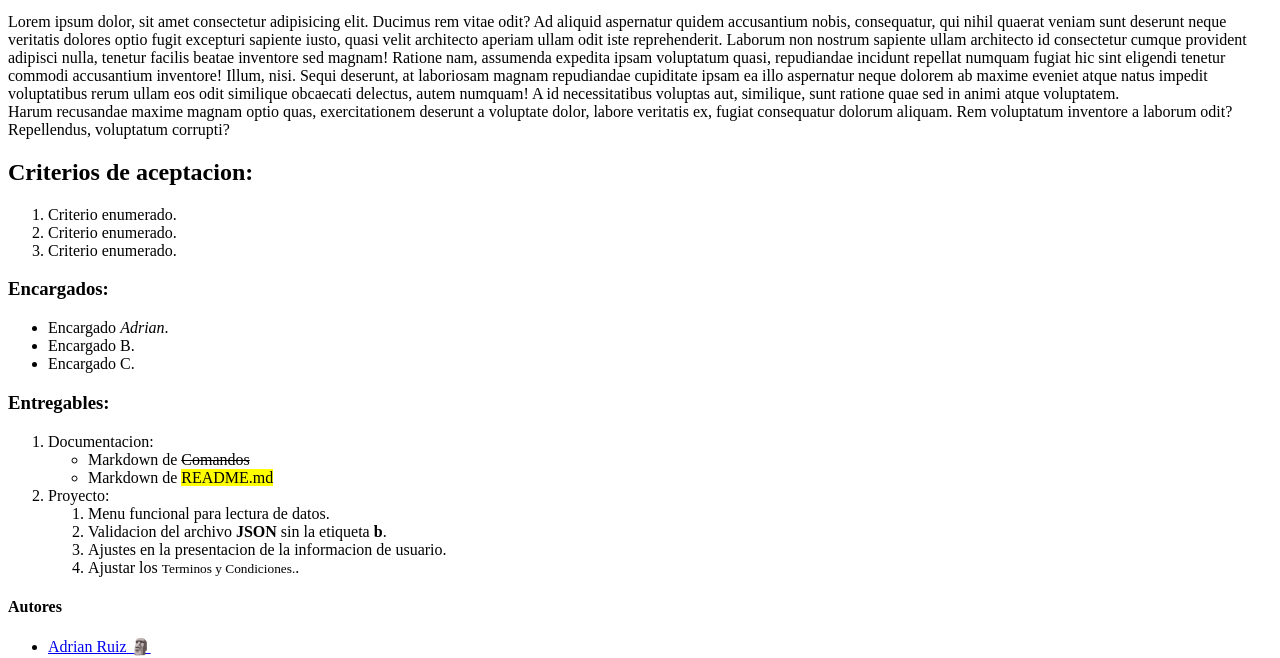
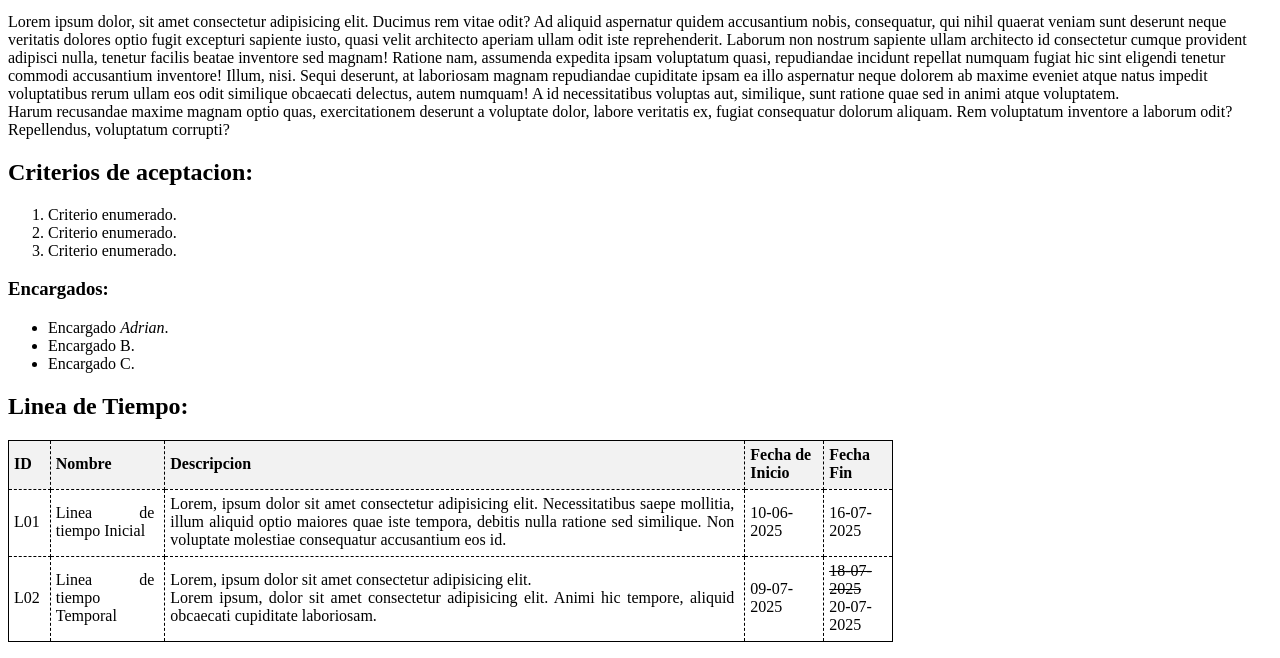
Before and after one commit to addsdev-campuslands/Skill-HTML, a plain HTML site: page index.html in a window 1280 px wide. Shown: the part 119-777 px from the top of the page. Drawn offline with Linux system fonts and the light colour scheme.

Commit message:
feat: :sparkles: Se crea un index html

```diff
--- a/index.html
+++ b/index.html
@@ -7,6 +7,30 @@
 </head>
 
 <body>
+    <style>
+        table {
+            width: 70%;
+            border: 1px solid black;
+            border-collapse: collapse;
+        }
+
+        th, td {
+            border-color: black;
+            border-style: dashed;
+            border-width: 1px;
+            padding: 5px 10px 7px 5px;
+        }
+
+        th {
+            background-color: #f2f2f2;
+            text-align: left;
+        }
+
+        td {
+            text-align: justify;
+        }
+
+    </style>
     <h1>Descripcion:</h1>
     <p>Lorem ipsum dolor sit amet consectetur adipisicing elit. Excepturi voluptas temporibus facere, autem quo
         recusandae ex, molestiae sint non ipsam enim! Deleniti recusandae amet, earum non nisi at modi illo!</p>
@@ -35,6 +59,32 @@
         <li>Encargado B.</li>
         <li>Encargado C.</li>
     </ul>
+    <h2>Linea de Tiempo: </h2>
+    <table>
+        <tr>
+            <th>ID</th>
+            <th>Nombre</th>
+            <th>Descripcion</th>
+            <th>Fecha de Inicio</th>
+            <th>Fecha Fin</th>
+        </tr>
+        <tr>
+            <td>L01</td>
+            <td>Linea de tiempo Inicial</td>
+            <td>Lorem, ipsum dolor sit amet consectetur adipisicing elit. Necessitatibus saepe mollitia, illum aliquid
+                optio maiores quae iste tempora, debitis nulla ratione sed similique. Non voluptate molestiae
+                consequatur accusantium eos id.</td>
+            <td>10-06-2025</td>
+            <td>16-07-2025</td>
+        </tr>
+        <tr>
+            <td>L02</td>
+            <td>Linea de tiempo Temporal</td>
+            <td>Lorem, ipsum dolor sit amet consectetur adipisicing elit.<br>Lorem ipsum, dolor sit amet consectetur adipisicing elit. Animi hic tempore, aliquid obcaecati cupiditate laboriosam.</td>
+            <td>09-07-2025</td>
+            <td><s>18-07-2025</s><br>20-07-2025</td>
+        </tr>
+    </table>
     <h3>Entregables:</h3>
     <ol>
         <li>Documentacion:
```
